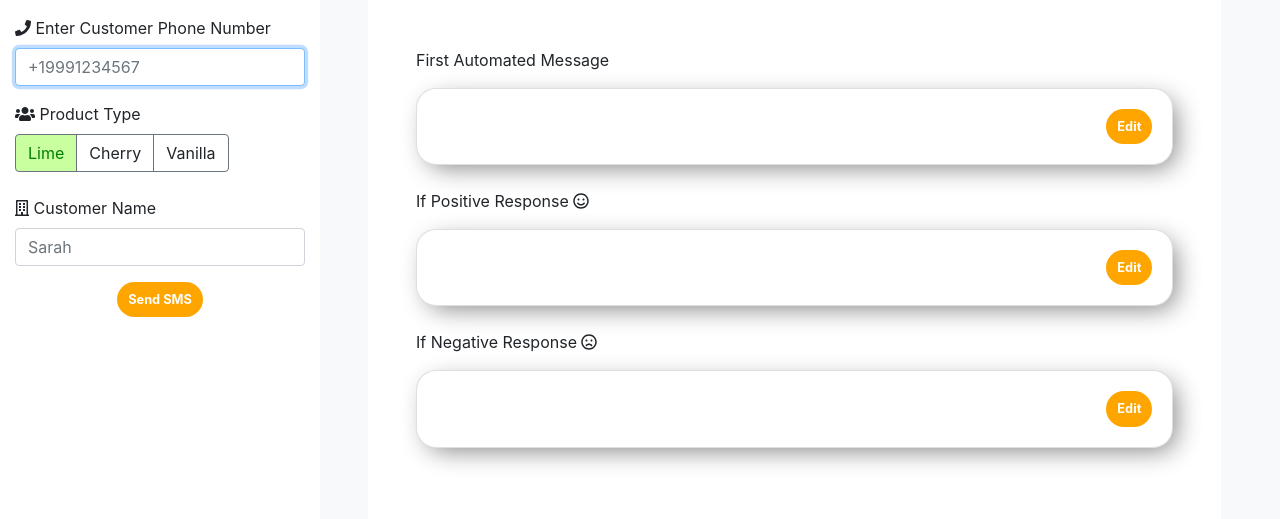
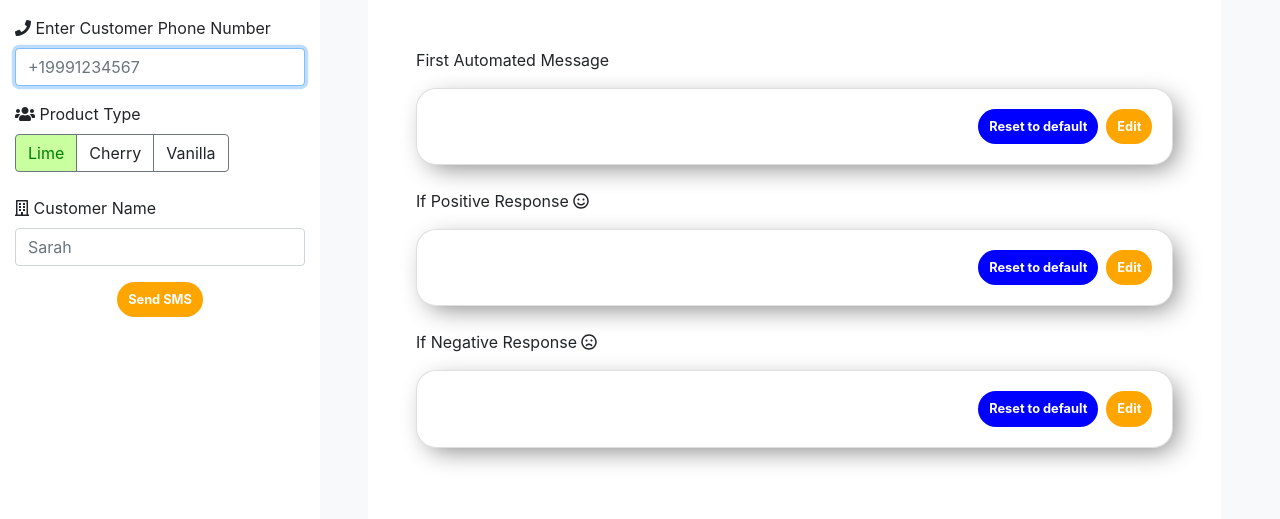
Before and after one commit to omijn/tisen, a Flask app: template templates/dashboard.html in a window 1280 px wide. Shown: the part 69-588 px from the top of the page. Run offline with Flask 2, Linux system fonts and the light colour scheme; the template is opened without the code that fills it, so the values that code supplies are empty; some libraries are stand-ins or nearby versions.

Commit message:
reset messages to default

```diff
--- a/static/dashboard.css
+++ b/static/dashboard.css
@@ -10,6 +10,15 @@
     box-shadow: 7px 7px 26px -5px rgba(128,128,128,1);
 }
 
+.btn-blue {
+    background-color: blue;
+    border-radius: 20px;
+    padding: 7px 10px;
+    color: #fff;
+    font-size: 0.8em;
+    font-weight: bold;
+}
+
 .btn-orange {
     background-color: orange;
     border-radius: 20px;
--- a/templates/dashboard.html
+++ b/templates/dashboard.html
@@ -74,7 +74,8 @@
 				  	<span>
 				    	{{ msg_ask }}
 				    </span>
-				    <button type="button" id="edit1" class="btn btn-orange ml-auto btn-edit">Edit</button>
+				    <button type="button" id="default1" class="btn btn-blue btn-reset ml-auto mr-2">Reset to default</button>
+				    <button type="button" id="edit1" class="btn btn-orange btn-edit">Edit</button>
 				  </div>
 				</div><br>
 
@@ -84,7 +85,8 @@
 				  	<span>
 				    	{{ pos_res }}
 				    </span>
-				    <button type="button" id="edit2" class="btn btn-orange ml-auto btn-edit">Edit</button>
+				    <button type="button" id="default2" class="btn btn-blue btn-reset ml-auto mr-2">Reset to default</button>
+				    <button type="button" id="edit2" class="btn btn-orange btn-edit">Edit</button>
 				  </div>
 				</div><br>
 
@@ -94,7 +96,8 @@
 				  	<span>
 				    	{{ neg_res }}
 				    </span>
-				    <button type="button" id="edit3" class="btn btn-orange ml-auto btn-edit">Edit</button>
+				    <button type="button" id="default3" class="btn btn-blue btn-reset ml-auto mr-2">Reset to default</button>
+				    <button type="button" id="edit3" class="btn btn-orange btn-edit">Edit</button>
 				  </div>
 				</div><br>
 			</div>
@@ -145,8 +148,14 @@
 
 			edit_msg(new_msg, $(this).attr("id").slice(-1))
 			$("#m" + $(this).attr("id").slice(-1) + " span").text(new_msg)
+		})
 
+		$(".btn-reset").click(function() {
+			var default_messages = ["Hi <firstName>, I saw that your <productType> was delivered. How are you enjoying it so far?", "Great, can you describe what you love most about <productType>?", "I'm sorry to hear that, what do you dislike about <productType>?"];
 
+			msg_id = $(this).attr("id").slice(-1)
+			edit_msg(default_messages[msg_id - 1], msg_id)
+			$("#m" + msg_id + " span").text(default_messages[msg_id - 1])
 		})
 
 		function edit_msg(msg, msg_id) {
```
